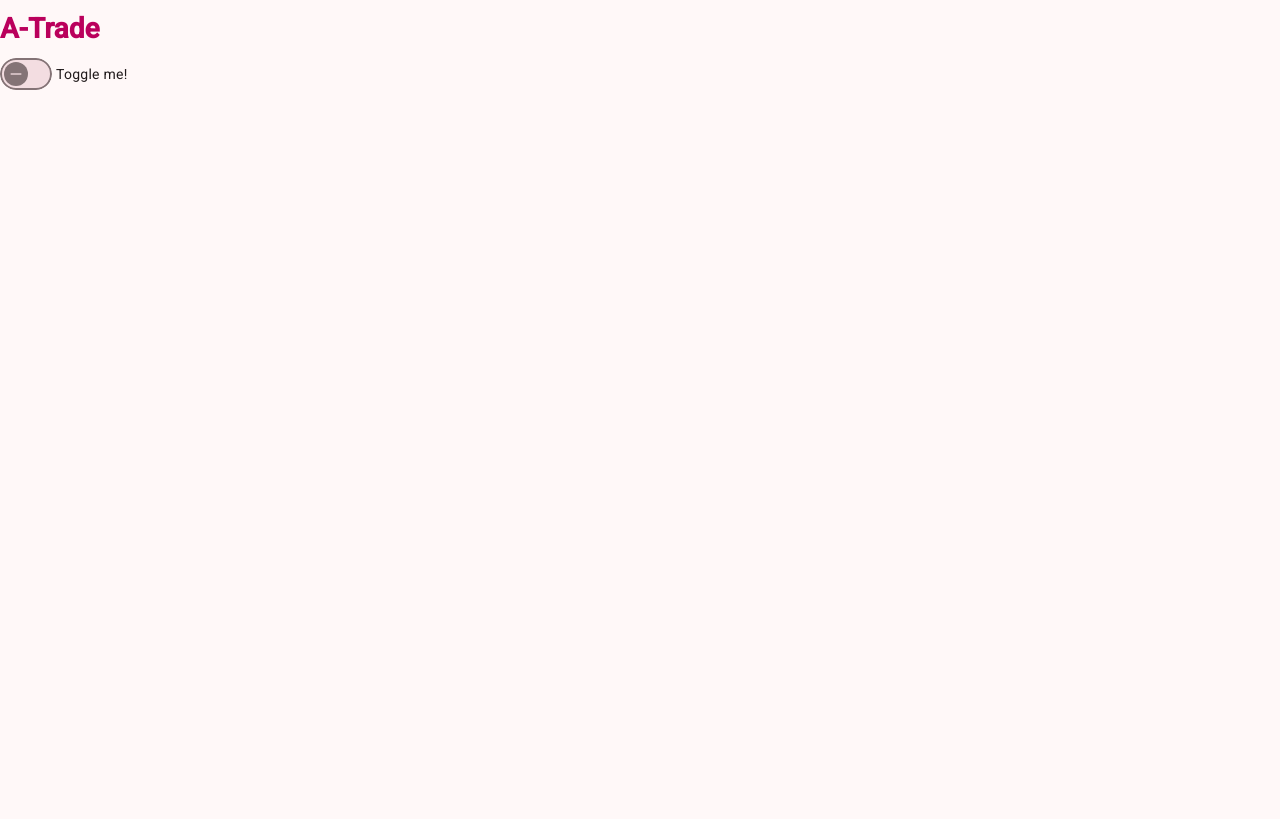
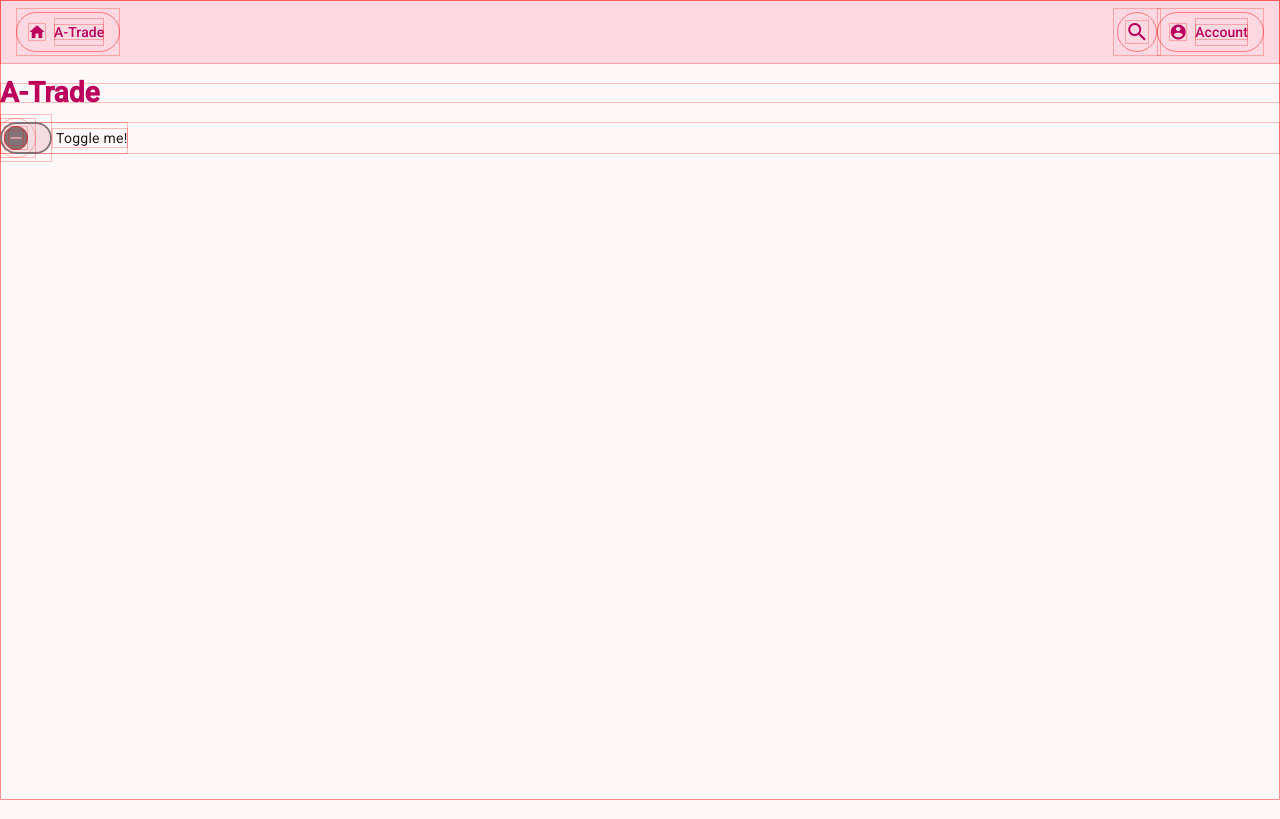
Before and after one commit to adrian1703/a-trade-frontend, an Angular app: page / in a window 1280 px wide. Built offline with nearby package versions, Linux system fonts and the light colour scheme.

Commit message:
feat(topbar): add topbar component with Angular Material styling

```diff
--- a/src/app/app.ts
+++ b/src/app/app.ts
@@ -1,13 +1,16 @@
 import {Component, signal} from '@angular/core';
 import {MatSlideToggleModule} from '@angular/material/slide-toggle';
+import {Topbar} from './topbar/topbar';
 
 @Component({
   selector: 'app-root',
   imports : [
     // RouterOutlet,
     MatSlideToggleModule,
+    Topbar,
   ],
   template: `
+    <app-topbar [title]="title"/>
     <h1 class="mat-text-primary">{{ title() }}</h1>
     <div class="main">
       <mat-slide-toggle>Toggle me!</mat-slide-toggle>
--- /dev/null
+++ b/src/app/topbar/topbar.ts
@@ -0,0 +1,57 @@
+import {Component, Input, Signal} from '@angular/core';
+import {MatButton, MatIconButton} from '@angular/material/button';
+import {MatIcon} from '@angular/material/icon';
+import {MatToolbar} from '@angular/material/toolbar';
+
+@Component({
+  selector: 'app-topbar',
+  imports: [
+    MatButton,
+    MatIcon,
+    MatToolbar,
+    MatIconButton
+  ],
+  template: `
+    <mat-toolbar class="mat-bg-secondary-container mat-text-primary">
+      <a matButton href="#">
+        <mat-icon>home</mat-icon>
+        <span>{{ title() }}</span>
+      </a>
+      <div class="padding"></div>
+      <button matIconButton>
+        <mat-icon>search</mat-icon>
+      </button>
+      <a matButton href="#">
+        <mat-icon>account_circle</mat-icon>
+        <span>Account</span>
+      </a>
+    </mat-toolbar>
+
+  `,
+  styles  : `
+    mat-icon {
+      color: var(--mat-sys-primary);
+    }
+
+    span {
+      color: var(--mat-sys-primary);
+    }
+
+    .topbar-header {
+      height: 8%;
+      display: flex;
+      align-items: center;
+    }
+
+    .topbar-left {
+    }
+
+    .padding {
+      margin: auto;
+    }
+  `
+
+})
+export class Topbar {
+  @Input({required: true}) title!: Signal<String>
+}
--- a/src/custom-theme.scss
+++ b/src/custom-theme.scss
@@ -21,25 +21,26 @@ body {
   // Default the application to a light color theme. This can be changed to
   // `dark` to enable the dark color theme, or to `light dark` to defer to the
   // user's system settings.
-  color-scheme: light dark;
+  color-scheme: light;
 
   // Set a default background, font and text colors for the application using
   // Angular Material's system-level CSS variables. Learn more about these
   // variables at https://material.angular.dev/guide/system-variables
-  background-color: var(--mat-sys-surface);
+  background-color: var(--mat-sys-background);
   color: var(--mat-sys-on-surface);
   font: var(--mat-sys-body-medium);
 
   // Reset the user agent margin.
   margin: 0;
+  font-family: Roboto, "Helvetica Neue", sans-serif;
 }
 
 html, body {
   height: 100%;
 }
 
-body {
-  margin: 0;
-  font-family: Roboto, "Helvetica Neue", sans-serif;
-
+/* Debug layout: show element boundaries (no layout shift) */
+* {
+  outline: 1px solid rgba(255, 0, 0, 0.25);
+  outline-offset: -1px; /* keeps the outline tight to the element box */
 }
```
Also changed, not shown: 1 other file (tests, documents, lock files or other folders).
